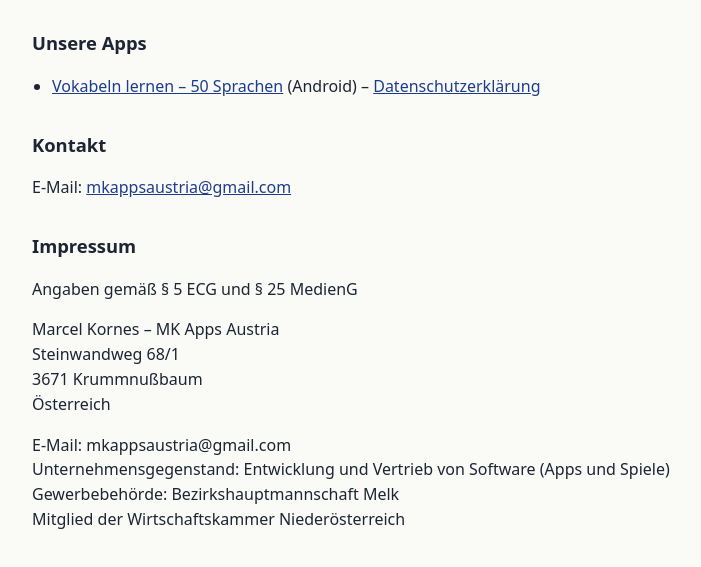
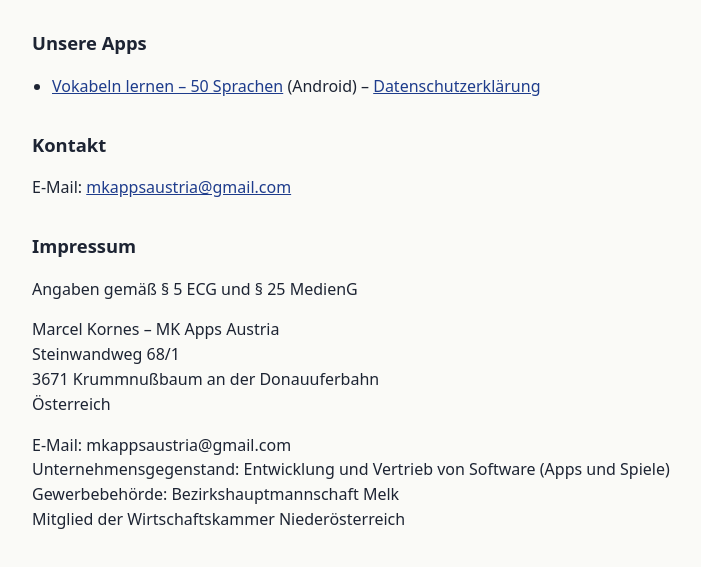
Before and after one commit to mkappsaustria-ops/mkappsaustria-ops.github.io, a plain HTML site: page index.html in a window 1280 px wide. Shown: the part 117-684 px from the top of the page, without its empty margins (248-949 px from the left). Drawn offline with Linux system fonts and the light colour scheme.

Commit message:
Update index.html

```diff
--- a/index.html
+++ b/index.html
@@ -27,7 +27,7 @@ ul{padding-left:20px}
 <p>Angaben gemäß § 5 ECG und § 25 MedienG</p>
 <p>Marcel Kornes – MK Apps Austria<br>
 Steinwandweg 68/1<br>
-3671 Krummnußbaum<br>
+3671 Krummnußbaum an der Donauuferbahn<br>
 Österreich</p>
 <p>E-Mail: mkappsaustria@gmail.com<br>
 Unternehmensgegenstand: Entwicklung und Vertrieb von Software (Apps und Spiele)<br>
```
